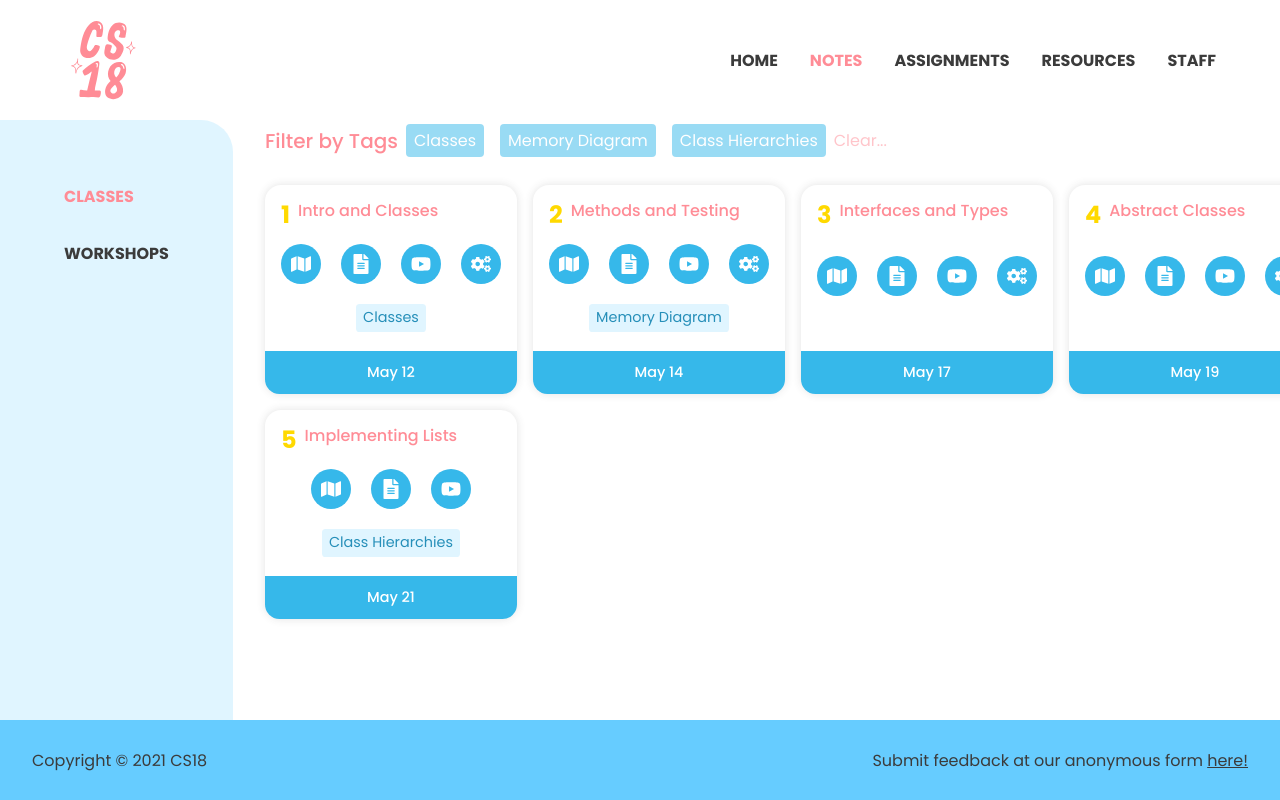
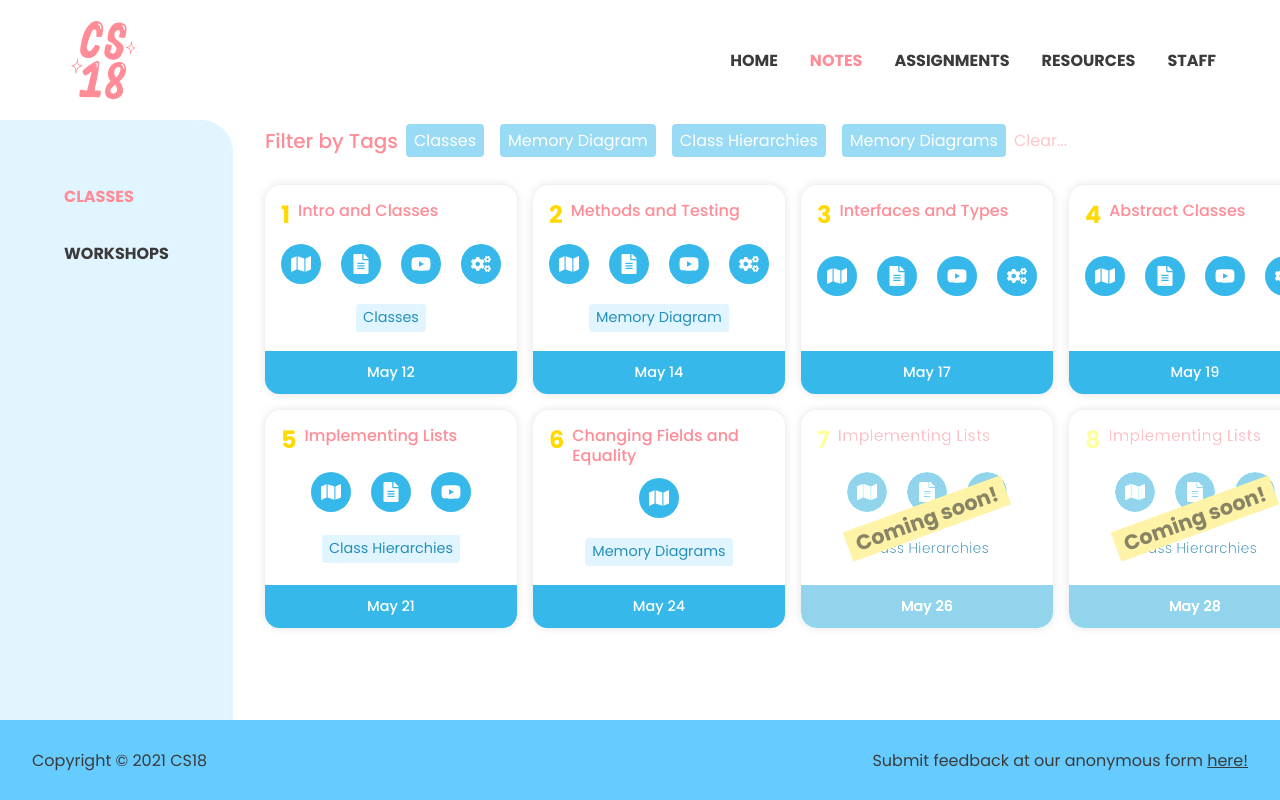
Before and after one commit to cs18-summer-2021/cs18-summer-2021.github.io, a React (Create React App) app: page /classes in a window 1280 px wide. Built offline with nearby package versions, Linux system fonts and the light colour scheme.

Commit message:
lec6 setup

```diff
--- a/src/Info/Notes/Classes/Classes.js
+++ b/src/Info/Notes/Classes/Classes.js
@@ -101,6 +101,34 @@ const classes = [
 		    makeIcon(iconType.VIDEO, "https://brown.hosted.panopto.com/Panopto/Pages/Viewer.aspx?id=2d037cda-6d4a-4308-a000-ad2f010bf450")
 		],
 		tags: ["Class Hierarchies"]
+	},
+	{
+		number: 6, title: "Changing Fields and Equality", outDate: "May 24", active: true,
+		links: [
+		    makeIcon(iconType.SETUP, "https://hackmd.io/@cs18-spring-2021/lec06setup")
+		    /* makeIcon(iconType.NOTES, makeUrl(5, "05listsfunctional.pdf")),
+		    makeIcon(iconType.VIDEO, "https://brown.hosted.panopto.com/Panopto/Pages/Viewer.aspx?id=2d037cda-6d4a-4308-a000-ad2f010bf450")
+		    */
+		],
+		tags: ["Memory Diagrams"]
+	},
+	{
+		number: 7, title: "Implementing Lists", outDate: "May 26", active: false,
+		links: [
+		    makeIcon(iconType.SETUP, "https://hackmd.io/@cs18-spring-2021/lec05setup-sum"),
+		    makeIcon(iconType.NOTES, makeUrl(5, "05listsfunctional.pdf")),
+		    makeIcon(iconType.VIDEO, "https://brown.hosted.panopto.com/Panopto/Pages/Viewer.aspx?id=2d037cda-6d4a-4308-a000-ad2f010bf450")
+		],
+		tags: ["Class Hierarchies"]
+	},
+	{
+		number: 8, title: "Implementing Lists", outDate: "May 28", active: false,
+		links: [
+		    makeIcon(iconType.SETUP, "https://hackmd.io/@cs18-spring-2021/lec05setup-sum"),
+		    makeIcon(iconType.NOTES, makeUrl(5, "05listsfunctional.pdf")),
+		    makeIcon(iconType.VIDEO, "https://brown.hosted.panopto.com/Panopto/Pages/Viewer.aspx?id=2d037cda-6d4a-4308-a000-ad2f010bf450")
+		],
+		tags: ["Class Hierarchies"]
 	}
 ]
 
```
